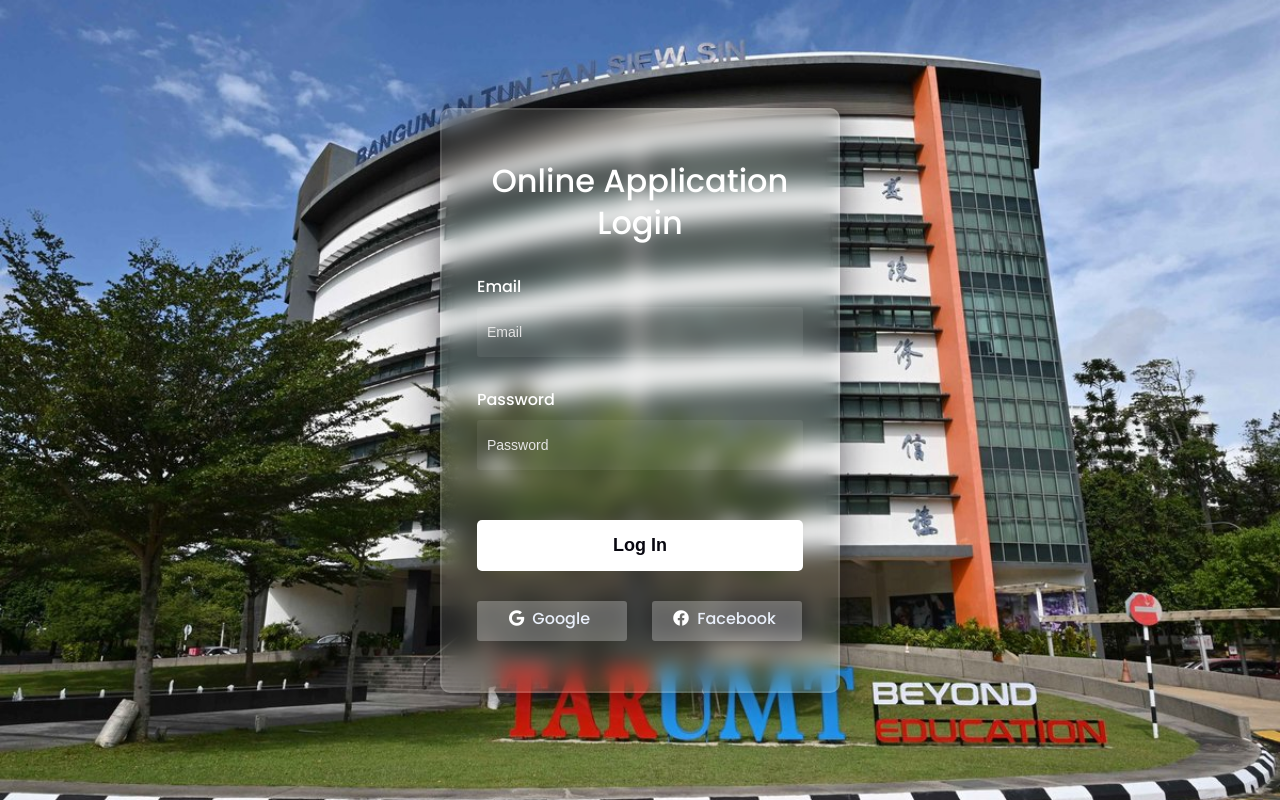
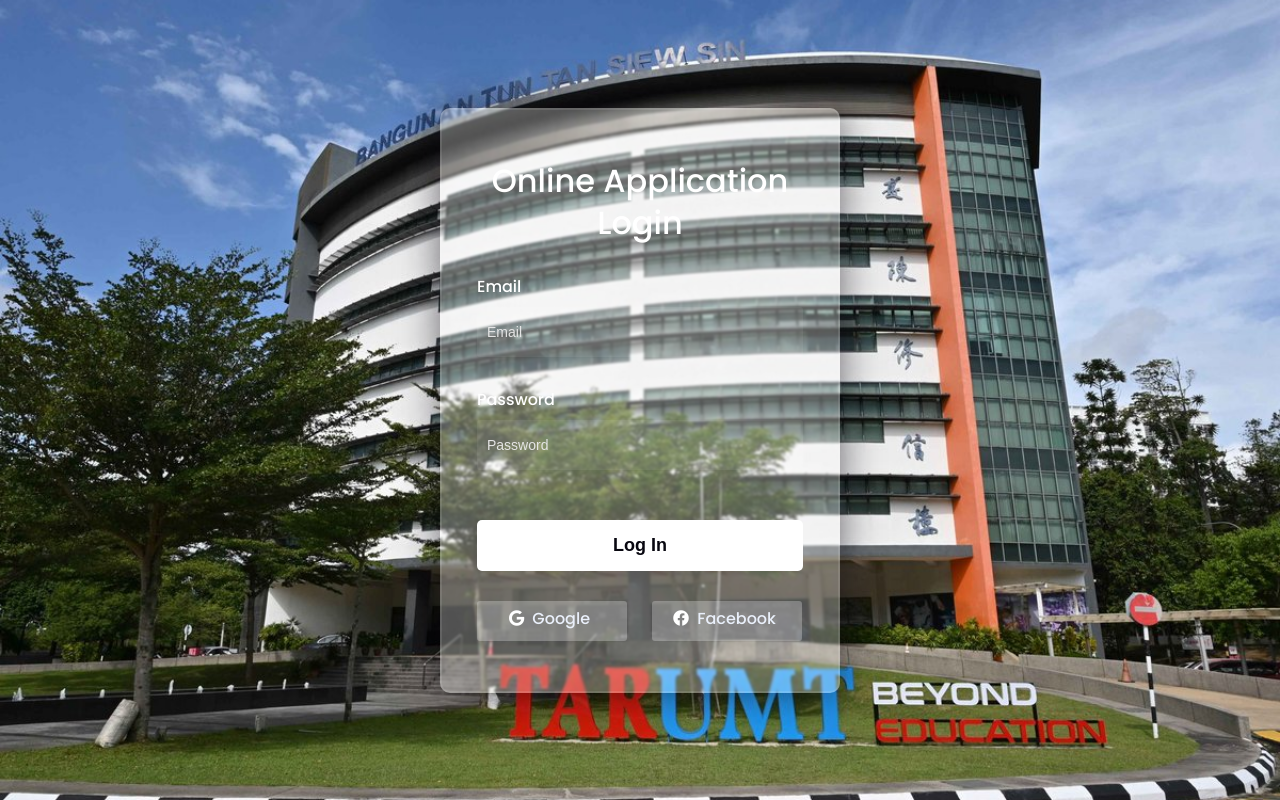
Before and after one commit to melvinho77/sem-assignment, a Flask app: page / in a window 1280 px wide. Run offline with Flask 3, Linux system fonts and the light colour scheme.

Commit message:
Update studentLogin.html

```diff
--- a/templates/studentLogin.html
+++ b/templates/studentLogin.html
@@ -1,5 +1,6 @@
 <!DOCTYPE html>
 <html lang="en">
+
 <head>
     <title>Glassmorphism Login Form</title>
     <link rel="stylesheet" href="https://cdnjs.cloudflare.com/ajax/libs/font-awesome/5.15.4/css/all.min.css">
@@ -19,7 +20,7 @@
             background-repeat: no-repeat;
             background-size: cover;
             background-position: center;
-            background-blur: blur(5px); /* Apply background blur */
+            /* Apply background blur */
             height: 100vh;
             display: flex;
             justify-content: center;
@@ -27,13 +28,14 @@
         }
 
         .container {
-            background-color: rgba(255, 255, 255, 0.13);
+            background-color: rgba(255, 255, 255, 0.30);
             width: 400px;
             border-radius: 10px;
             border: 2px solid rgba(255, 255, 255, 0.1);
             box-shadow: 0 0 40px rgba(8, 7, 16, 0.6);
             padding: 50px 35px;
-            backdrop-filter: blur(10px); /* Apply backdrop filter for content blur */
+            backdrop-filter: blur(1px);
+            color: black;
         }
 
         .container * {
@@ -111,6 +113,7 @@
         }
     </style>
 </head>
+
 <body>
     <div class="container">
         <h3>Online Application Login</h3>
@@ -128,4 +131,5 @@
         </div>
     </div>
 </body>
+
 </html>
```
